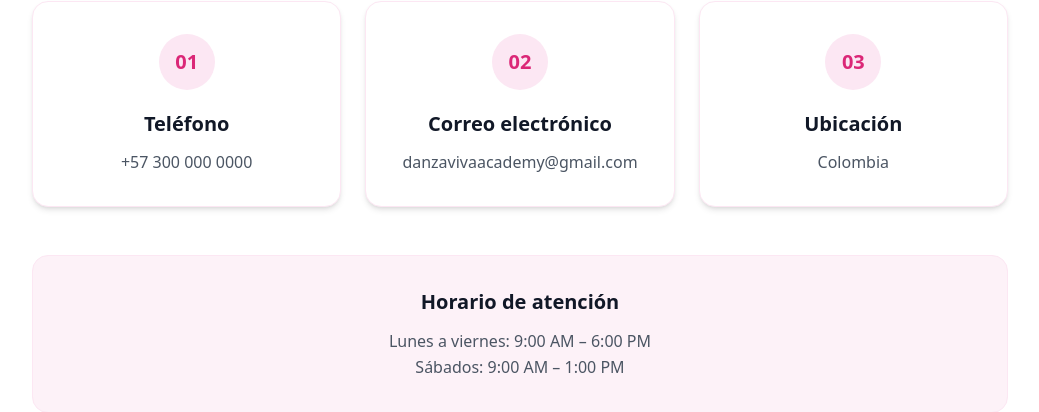
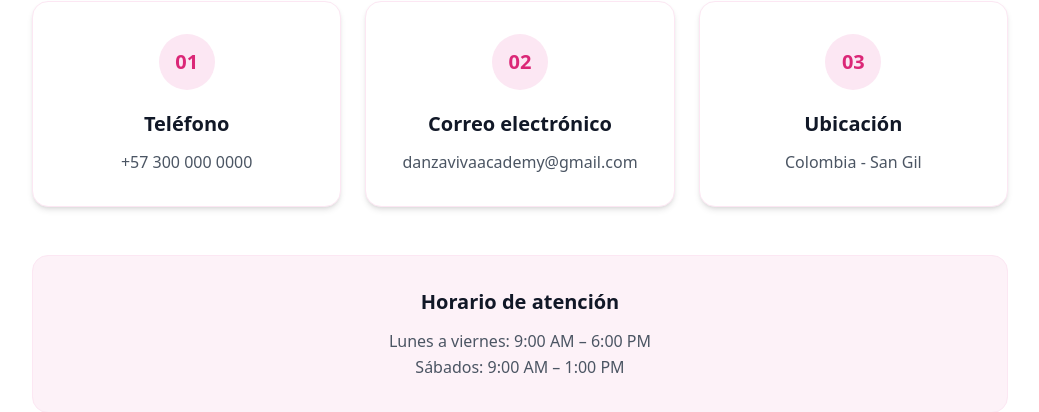
Before and after one commit to Marianasofid/academia_danza, a PHP site: page /contacto.php in a window 1280 px wide. Shown: the part 583-995 px from the top of the page, without its empty margins (120-1159 px from the left). Run offline with PHP 8.4, Linux system fonts and the light colour scheme; some libraries are stand-ins or nearby versions.

Commit message:
actualizcion

```diff
--- a/contacto.php
+++ b/contacto.php
@@ -198,7 +198,7 @@
                 </h4>
 
                 <p class="text-gray-600">
-                    Colombia
+                    Colombia - San Gil
                 </p>
 
             </div>
```
